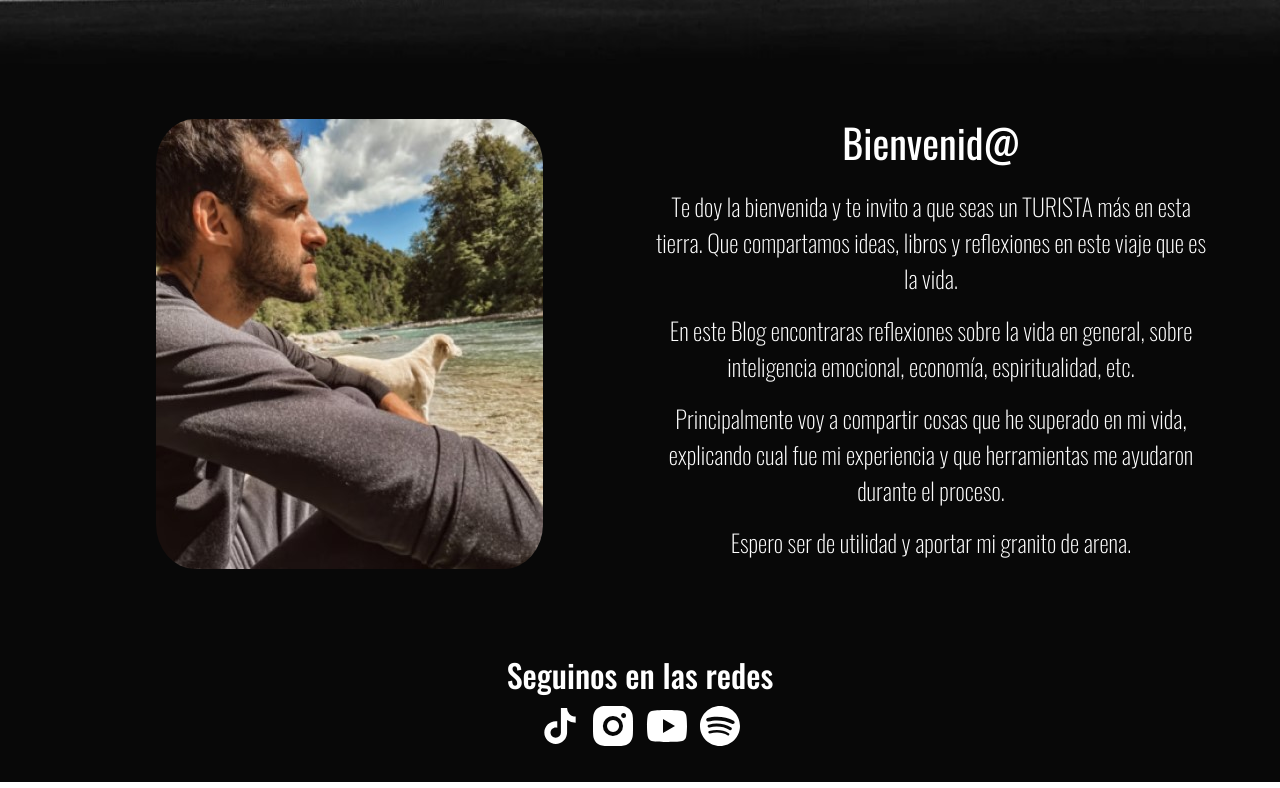
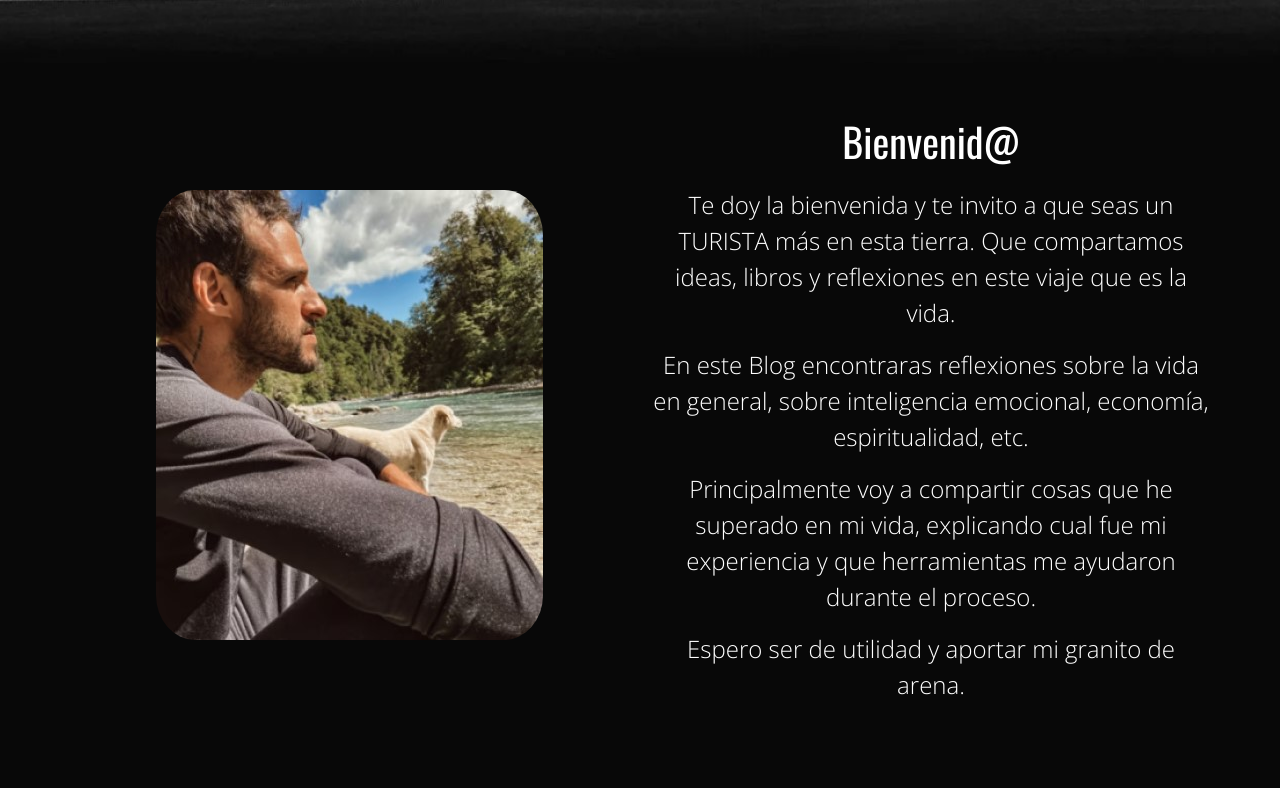
Before and after one commit to IgnacioAladro/turista-en-el-planeta, a plain HTML site: page index.html in a window 1280 px wide. Shown: the part 852-1640 px from the top of the page. Drawn offline with nearby package versions, Linux system fonts and the light colour scheme; files whose address does not match are found by name.

Commit message:
Corrijo tipografias

```diff
--- a/index.html
+++ b/index.html
@@ -55,12 +55,12 @@
                 <div class="col-lg-6 contenedor-foto">
                     <img src="./pictures/fede-bienvenida.jpg" alt="Foto de Fede" class="foto-fede">
                 </div>
-                <div class="col-lg-6 text-center letra-blanca-oswald">
+                <div class="col-lg-6 text-center">
                     <p class="fs-1">Bienvenid@</p>
-                    <p class="fs-4 fw-lighter">Te doy la bienvenida y te invito a que seas un TURISTA más en esta tierra. Que compartamos ideas, libros y reflexiones en este viaje que es la vida.</p>
-                    <p class="fs-4 fw-lighter">En este Blog encontraras reflexiones sobre la vida en general, sobre inteligencia emocional, economía, espiritualidad, etc. </p>
-                    <p class="fs-4 fw-lighter">Principalmente voy a compartir cosas que he superado en mi vida, explicando cual fue mi experiencia y que herramientas me ayudaron durante el proceso.</p>
-                    <p class="fs-4 fw-lighter">Espero ser de utilidad y aportar mi granito de arena.</p>
+                    <p class="fs-4 fw-lighter texto-bienvenida">Te doy la bienvenida y te invito a que seas un TURISTA más en esta tierra. Que compartamos ideas, libros y reflexiones en este viaje que es la vida.</p>
+                    <p class="fs-4 fw-lighter texto-bienvenida">En este Blog encontraras reflexiones sobre la vida en general, sobre inteligencia emocional, economía, espiritualidad, etc. </p>
+                    <p class="fs-4 fw-lighter texto-bienvenida">Principalmente voy a compartir cosas que he superado en mi vida, explicando cual fue mi experiencia y que herramientas me ayudaron durante el proceso.</p>
+                    <p class="fs-4 fw-lighter texto-bienvenida">Espero ser de utilidad y aportar mi granito de arena.</p>
                 </div>
             </div>
         </div>
--- a/style/partials/_footer.scss
+++ b/style/partials/_footer.scss
@@ -5,8 +5,12 @@ footer {
     @extend %letraBlancaOswald;
 
     .redes {
-        font-size: 1.5rem;
+        font-size: 3rem;
         text-align: center;
+
+        a {
+            padding: 0rem 1rem;
+        }
     }
 }
 
--- a/style/partials/_header.scss
+++ b/style/partials/_header.scss
@@ -9,7 +9,8 @@ header {
         padding: .3rem;
 
         a {
-            @extend %letraNegraOswald;
+            //@extend %letraNegraOswald;
+            color: black;
             font-weight: normal;
             font-size: 17px;
         }
--- a/style/partials/_mainInicio.scss
+++ b/style/partials/_mainInicio.scss
@@ -1,5 +1,9 @@
 .mainInicio {
     background-color: #080808;
+
+    .texto-bienvenida {
+        @extend %letraBlancaOpensans
+    }
 }
 
 .imgFondo {
@@ -29,6 +33,7 @@
     }
 
     .idea {
+        @extend %letraBlancaOpensans;
         text-align: justify;
         font-weight: lighter;
         font-size: 25px;
```
Also changed, not shown: style/styles.css, 1 other file.
